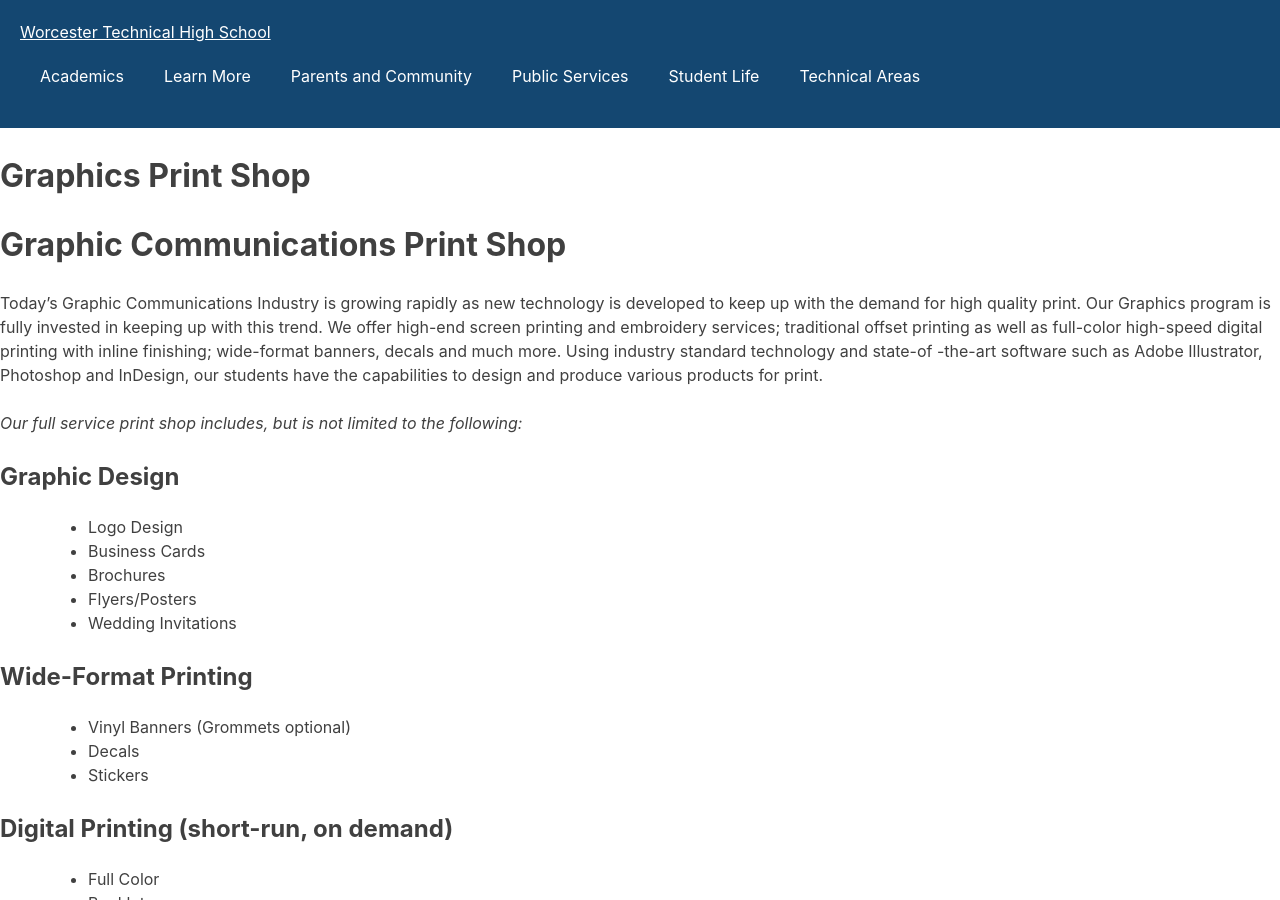
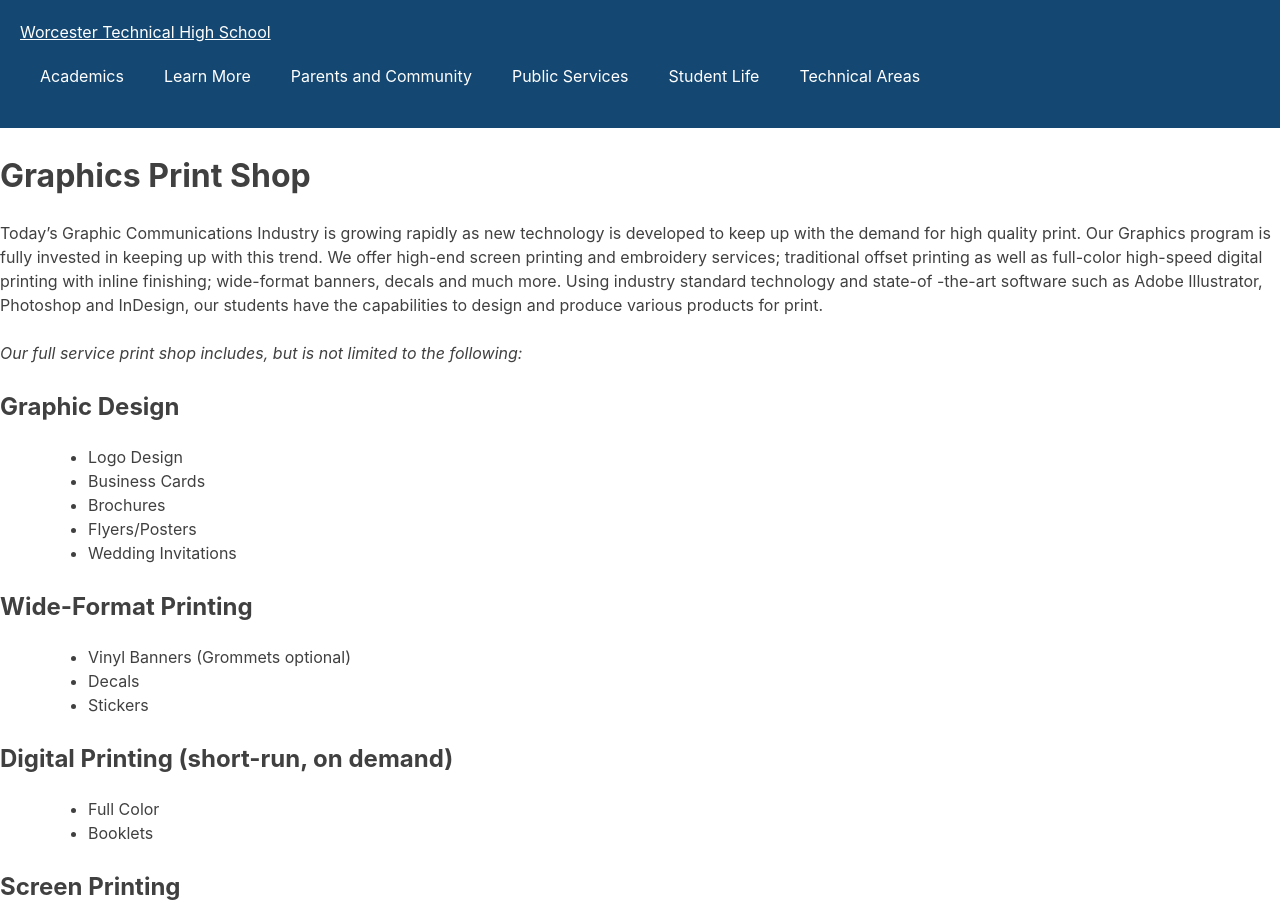
Before and after one commit to worcestertechnicalhighschool/techhigh.us, a Jekyll site: the page built from _public_services/print-shop.markdown, in a window 1280 px wide and 900 px high. Built offline with Jekyll 4.4.1, drawn with Linux system fonts in a browser that asks for light colours.

Commit message:
got rid of second title for Graphics print shop page in public services folder.

```diff
--- a/_public_services/print-shop.markdown
+++ b/_public_services/print-shop.markdown
@@ -4,7 +4,6 @@ title: Graphics Print Shop
 date: 2022-10-26
 ---
 
-# Graphic Communications Print Shop
 
 Today’s Graphic Communications Industry is growing rapidly as new technology is developed to keep up with the demand for high quality print. Our Graphics program is fully invested in keeping up with this trend. We offer high-end screen printing and embroidery services; traditional offset printing as well as full-color high-speed digital printing with inline finishing; wide-format banners, decals and much more. Using industry standard technology and state-of -the-art software such as Adobe Illustrator, Photoshop and InDesign, our students have the capabilities to design and produce various products for print.
 
```
